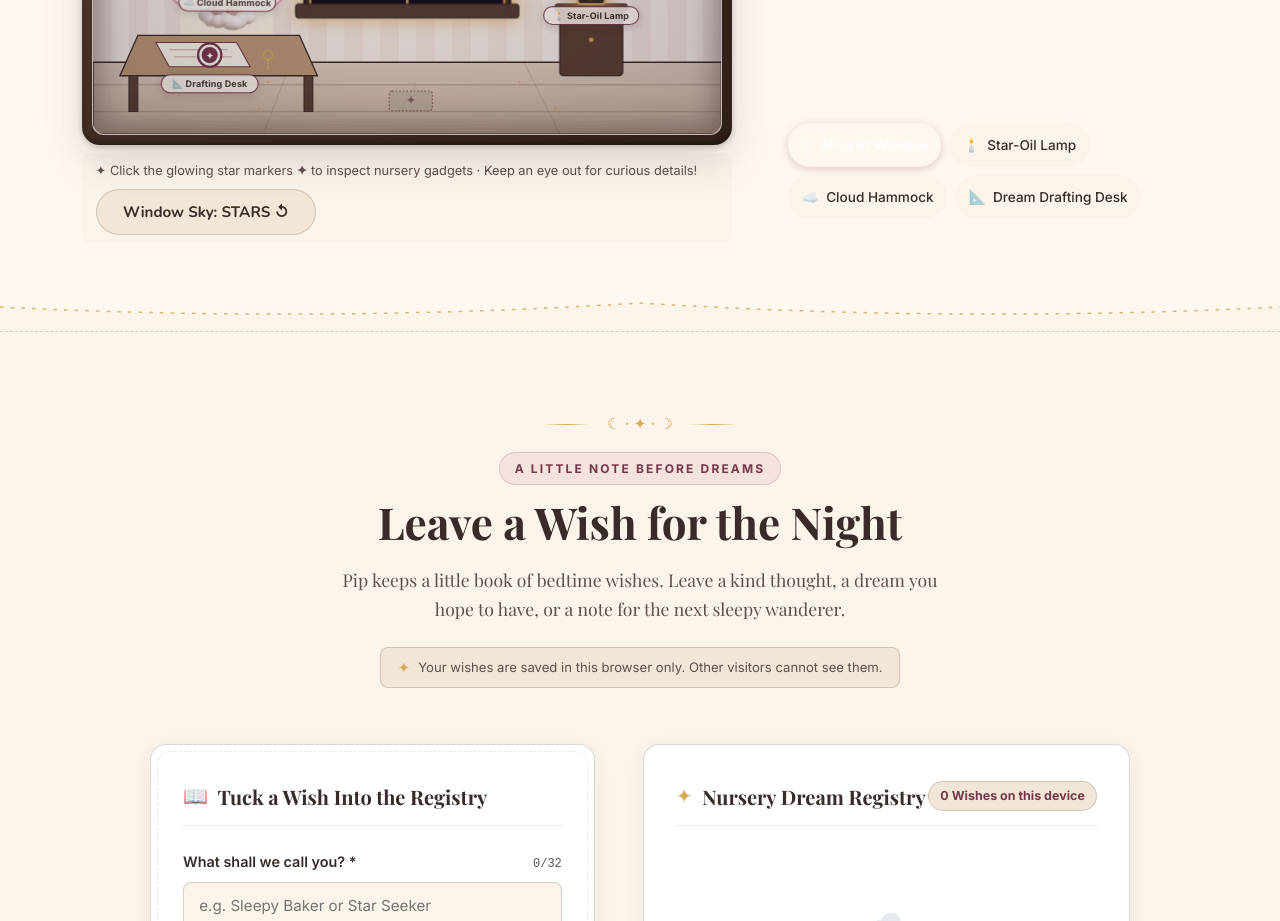
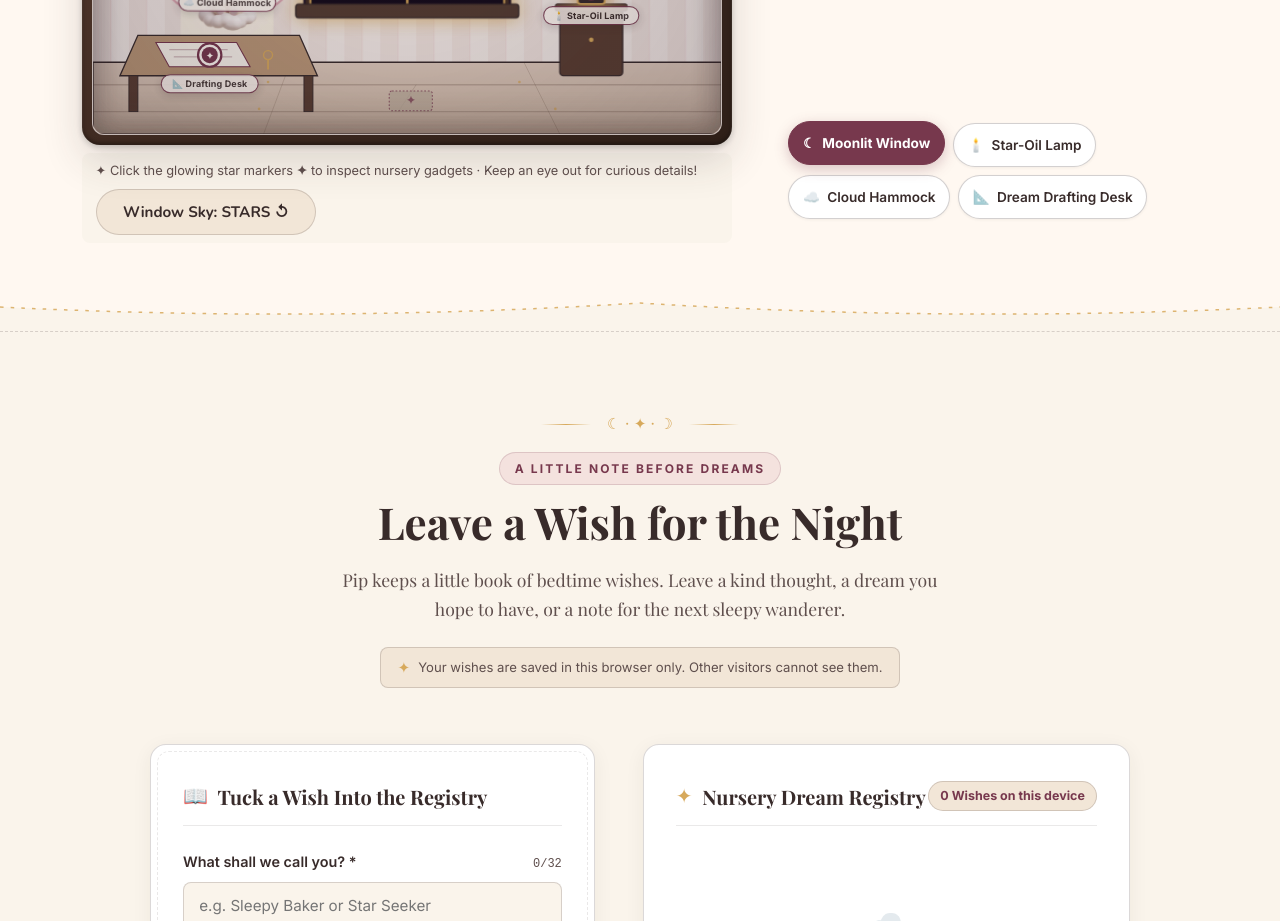
Before and after one commit to mdasif-x1/pip-midnight-nursery, a Next.js app: page / in a window 1280 px wide. Shown: the part 6060-6981 px from the top of the page. Built offline with nearby package versions, Linux system fonts and the light colour scheme; a web font is replaced by a local one.

Commit message:
fix: polish separator and room control contrast

```diff
--- a/components/DreamRoom.module.css
+++ b/components/DreamRoom.module.css
@@ -290,3 +290,43 @@
     transform: none !important;
   }
 }
+
+/* Hotspot Quick-Tab Navigation Buttons — Accessible High-Contrast States */
+.roomTabPill {
+  display: inline-flex;
+  align-items: center;
+  gap: 0.45rem;
+  padding: 0.45rem 0.85rem;
+  min-height: 44px;
+  border-radius: var(--radius-full, 9999px);
+  background: #FFFFFF !important;
+  border: 1.5px solid rgba(56, 43, 42, 0.22) !important;
+  color: var(--ink-brown, #382B2A) !important;
+  font-size: 0.85rem;
+  font-weight: 600;
+  cursor: pointer;
+  transition: all 0.2s cubic-bezier(0.16, 1, 0.3, 1);
+  box-shadow: 0 1px 3px rgba(56, 43, 42, 0.06);
+}
+
+.roomTabPill:hover {
+  border-color: var(--berry-dusky, #77384D) !important;
+  color: var(--berry-dusky, #77384D) !important;
+  background: #FFFDF9 !important;
+  transform: translateY(-2px);
+  box-shadow: 0 4px 10px rgba(119, 56, 77, 0.12);
+}
+
+.roomTabPill:focus-visible {
+  outline: 2px solid var(--berry-dusky, #77384D) !important;
+  outline-offset: 2px;
+}
+
+.roomTabActive {
+  background: var(--berry-dusky, #77384D) !important;
+  border-color: var(--berry-dusky, #77384D) !important;
+  color: #FFFFFF !important;
+  font-weight: 700 !important;
+  box-shadow: 0 4px 14px rgba(119, 56, 77, 0.28) !important;
+  transform: translateY(-2px);
+}
--- a/components/DreamRoom.tsx
+++ b/components/DreamRoom.tsx
@@ -691,7 +691,7 @@ export default function DreamRoom() {
                 role="tab"
                 aria-selected={isSelected}
                 aria-controls={`room-hotspot-panel-${h.id}`}
-                className={`hotspot-tab-pill ${isSelected ? "hotspot-tab-active" : ""}`}
+                className={`hotspot-tab-pill ${styles.roomTabPill} ${isSelected ? `hotspot-tab-active ${styles.roomTabActive}` : ""}`}
                 onClick={() => handleSelectHotspot(h.id)}
                 onKeyDown={(e) => handleTabKeyDown(e, idx)}
               >
@@ -707,7 +707,7 @@ export default function DreamRoom() {
               role="tab"
               aria-selected={showingEasterEgg}
               aria-controls="room-easter-egg-panel"
-              className={`hotspot-tab-pill ${showingEasterEgg ? "hotspot-tab-active" : ""}`}
+              className={`hotspot-tab-pill ${styles.roomTabPill} ${showingEasterEgg ? `hotspot-tab-active ${styles.roomTabActive}` : ""}`}
               onClick={() => setShowingEasterEgg(true)}
               onKeyDown={(e) => handleTabKeyDown(e, HOTSPOTS.length)}
             >
```
